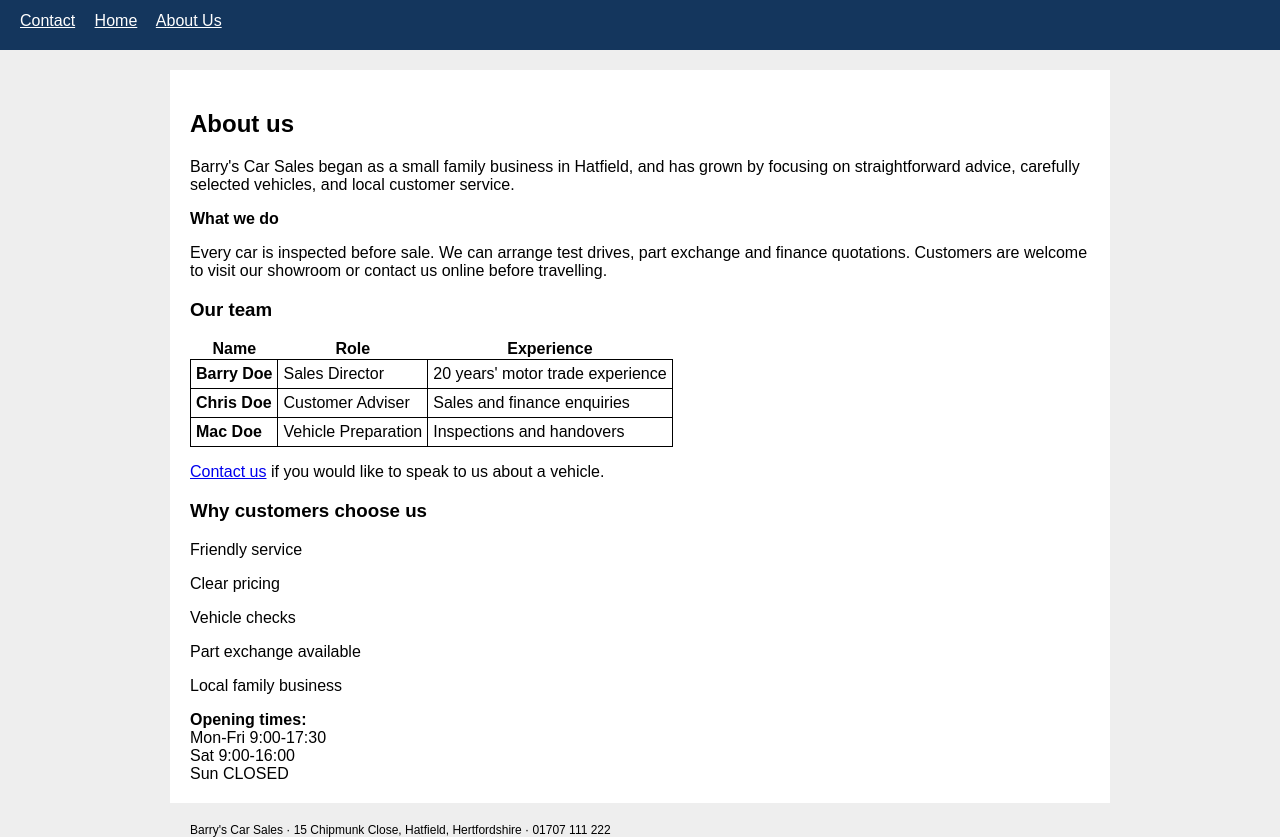
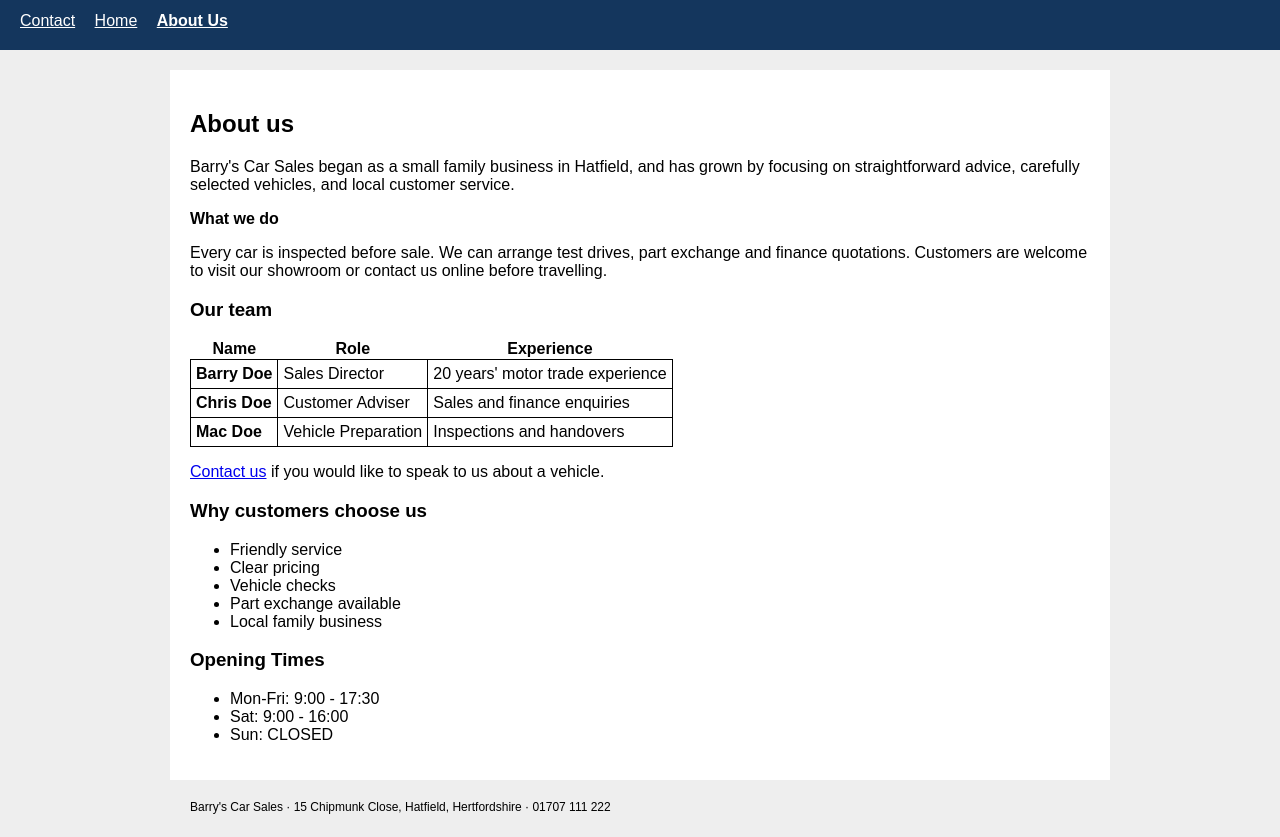
Before and after one commit to amansaeed295-bit/5WCM2000-Barry-car-sales, a plain HTML site: page about.html in a window 1280 px wide. Shown: the part 96-933 px from the top of the page. After the commit the page ends 910 px from the top, so only its background shows below. Drawn offline with Linux system fonts and the light colour scheme.

Commit message:
Updated website based on usability evaluation

```diff
--- a/about.html
+++ b/about.html
@@ -18,7 +18,7 @@
     <nav>
         <a href="enquiry.html">Contact</a>
         <a href="index.html">Home</a>
-        <a href="about.html">About Us</a>
+        <a href="about.html" class="active">About Us</a>
     </nav>
 </header>
 
@@ -60,19 +60,23 @@
 
         <aside>
             <h3>Why customers choose us</h3>
-            <p>Friendly service</p>
-            <p>Clear pricing</p>
-            <p>Vehicle checks</p>
-            <p>Part exchange available</p>
-            <p>Local family business</p>
+        <ul>
+            <li>Friendly service</li>
+            <li>Clear pricing</li>
+            <li>Vehicle checks</li>
+            <li>Part exchange available</li>
+            <li>Local family business</li>
+        </ul>
         </aside>
     </div>
 
     <div>
-        <strong>Opening times:</strong><br>
-        Mon-Fri 9:00-17:30<br>
-        Sat 9:00-16:00<br>
-        Sun CLOSED
+        <h3>Opening Times</h3>
+    <ul>
+        <li>Mon-Fri: 9:00 - 17:30</li>
+        <li>Sat: 9:00 - 16:00</li>
+        <li>Sun: CLOSED</li>
+    </ul>
     </div>
 </main>
 
--- a/styles.css
+++ b/styles.css
@@ -46,7 +46,6 @@ td {
 label {
     display: block;
 }
-
 input,
 select,
 textarea {
@@ -69,3 +68,12 @@ footer {
     margin: auto;
     font-size: 12px;
 }
+
+.active {
+    font-weight: bold;
+    text-decoration: underline;
+}
+
+.vehicle {
+    margin-bottom: 50px;
+}
```
Also changed, not shown: enquiry.html (+13 -13 lines), index.html (+5 -5 lines).
